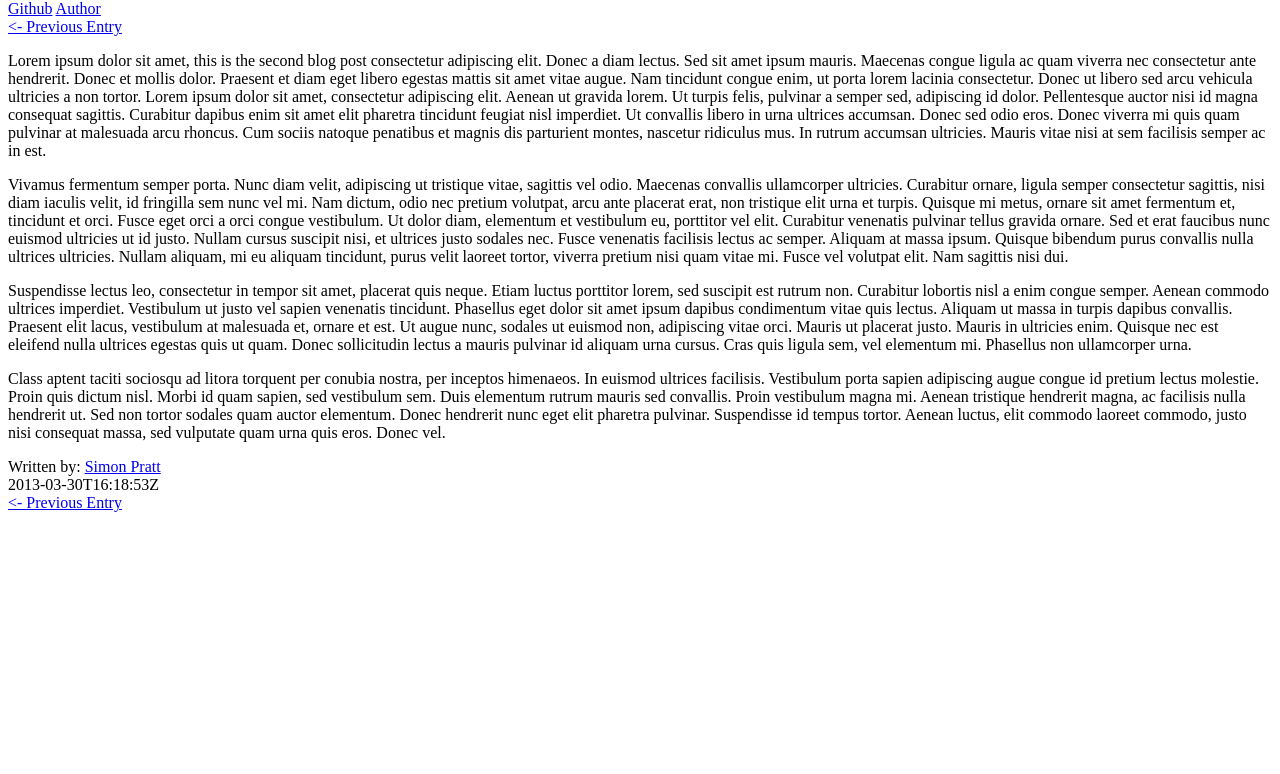
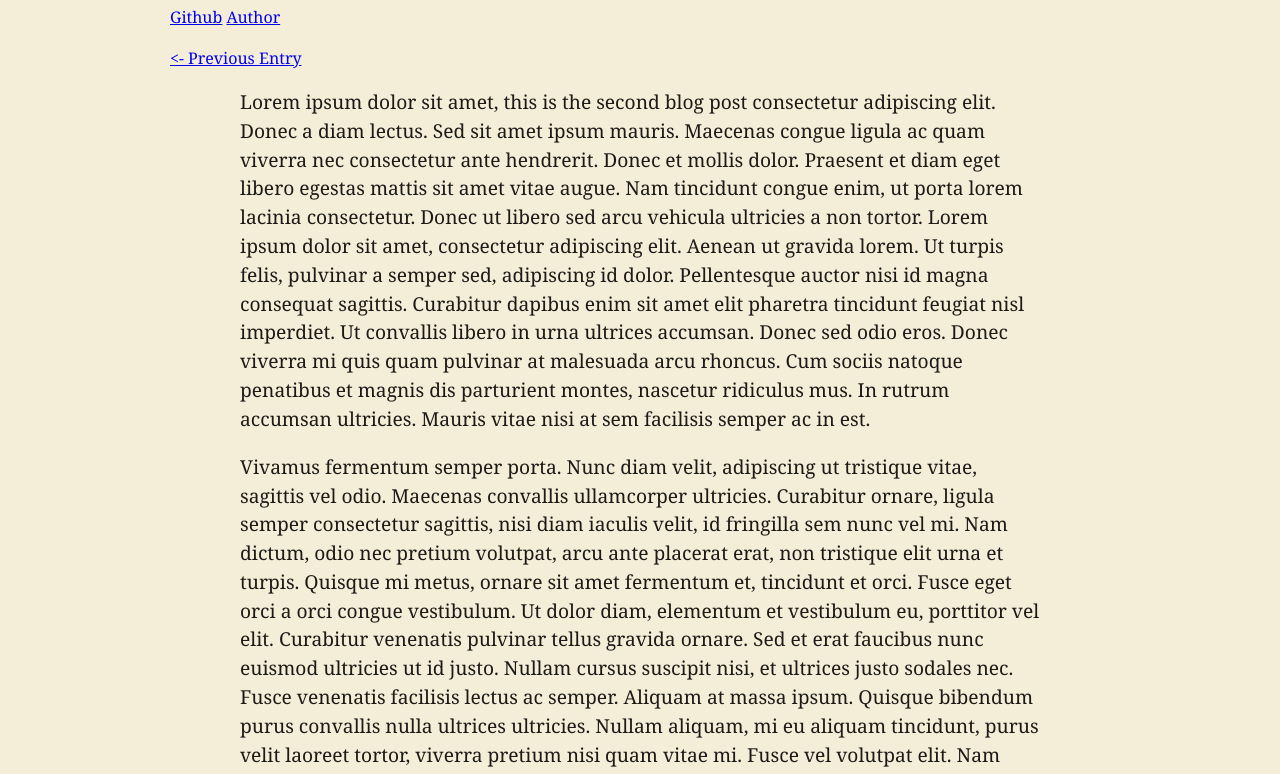
Before and after one commit to spratt/AtomBlog.js, a plain HTML site: page index.html in a window 1280 px wide. Shown: the part 80-854 px from the top of the page. Before the commit the page ends 800 px from the top, so only its background shows below. Drawn offline with nearby package versions, Linux system fonts and the light colour scheme.

Commit message:
Readable design

```diff
--- a/index.html
+++ b/index.html
@@ -21,13 +21,17 @@
       <a href="http://pr4tt.com">Author</a>
     </div>
     <div id="container">
+      <div class="prevLink"></div>
       <div class="nextLink"></div>
-      <div class="prevLink"></div>
+      <br clear="all">
+      <div id="entryTitle"></div>
       <div id="content"></div>
+      <br clear="all">
       <div id="author"></div>
       <div id="date"></div>
+      <br clear="all">
+      <div class="prevLink"></div>
       <div class="nextLink"></div>
-      <div class="prevLink"></div>
     </div>
     <div id="footer"></div>
     <script src="http://ajax.googleapis.com/ajax/libs/jquery/1.9.1/jquery.min.js"></script>
--- a/main.css
+++ b/main.css
@@ -0,0 +1,26 @@
+body {
+	background: rgb(244, 238, 217);
+	font-family: Cambria,"Hoefler Text",Georgia,"Times New Roman",serif;
+}
+
+#container, #header {
+	max-width: 940px;
+	margin: 0px auto;
+	color: rgb(29, 25, 22);
+	margin-bottom: 0.5cm;
+}
+
+#content {
+	max-width: 800px;
+	margin: 0px auto;
+	line-height: 1.5;
+	font-size: 1.2em;
+}
+
+#author, #date, .prevLink {
+	display: inline;
+}
+
+#date, .nextLink {
+	float: right;
+}
```
